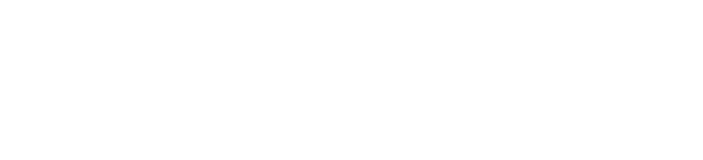
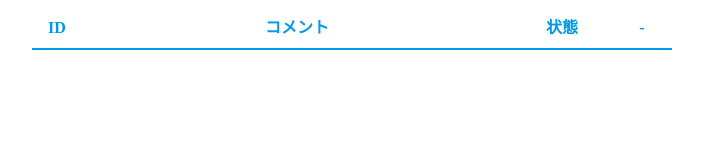
Before and after one commit to tunepolo/cr-vue-tutorial, a plain HTML site: page todo-list/index.html in a window 1280 px wide. Shown: the whole page, without its empty margins (288-991 px from the left). Drawn offline with nearby package versions, Linux system fonts and the light colour scheme.

Commit message:
ToDo表示用のテーブルを追加

```diff
--- a/todo-list/index.html
+++ b/todo-list/index.html
@@ -7,7 +7,20 @@
 </head>
 <body>
   <div id="app">
-    <!-- ここにテンプレートを書いていく -->
+    <table>
+      <!-- テーブルヘッダ -->
+      <thead>
+        <tr>
+          <th class="id">ID</th>
+          <th class="comment">コメント</th>
+          <th class="state">状態</th>
+          <th class="button">-</th>
+        </tr>
+      </thead>
+      <tbody>
+        <!-- ここにToDoデータを繰り返しで入れる -->
+      </tbody>
+    </table>
   </div>
   <script src="https://cdn.jsdelivr.net/npm/vue@2.5.16/dist/vue.js"></script>
   <script src="main.js"></script>
```
